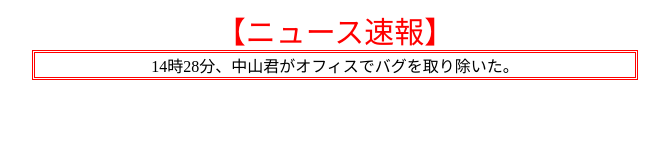
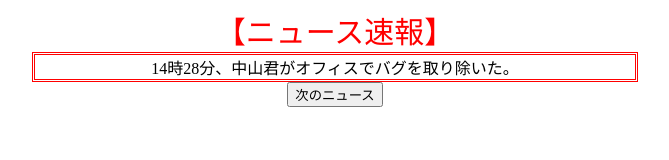
Before and after one commit to yfujii01/html_study_kadai, a plain HTML site: page index.html in a window 1280 px wide. Shown: the whole page, without its empty margins (305-974 px from the left). Drawn offline with Linux system fonts and the light colour scheme.

Commit message:
ボタン追加

```diff
--- a/index.html
+++ b/index.html
@@ -13,6 +13,9 @@
         【ニュース速報】
     </div>
     <div id="msg"></div>
+    <div id="btn">
+        <button onclick="make_news()" >次のニュース</button>
+    </div>
 </body>
 
 </html>
--- a/style.css
+++ b/style.css
@@ -5,8 +5,8 @@
 }
 
 #msg {
-  position: absolute;
-  top: 50px;
+  position: relative;
+  /* top: 50px; */
   left: 0;
   right: 0;
   margin: auto;
@@ -14,3 +14,7 @@
   text-align: center;
   width: 600px;
 }
+
+#btn {
+  text-align: center;
+}
```
